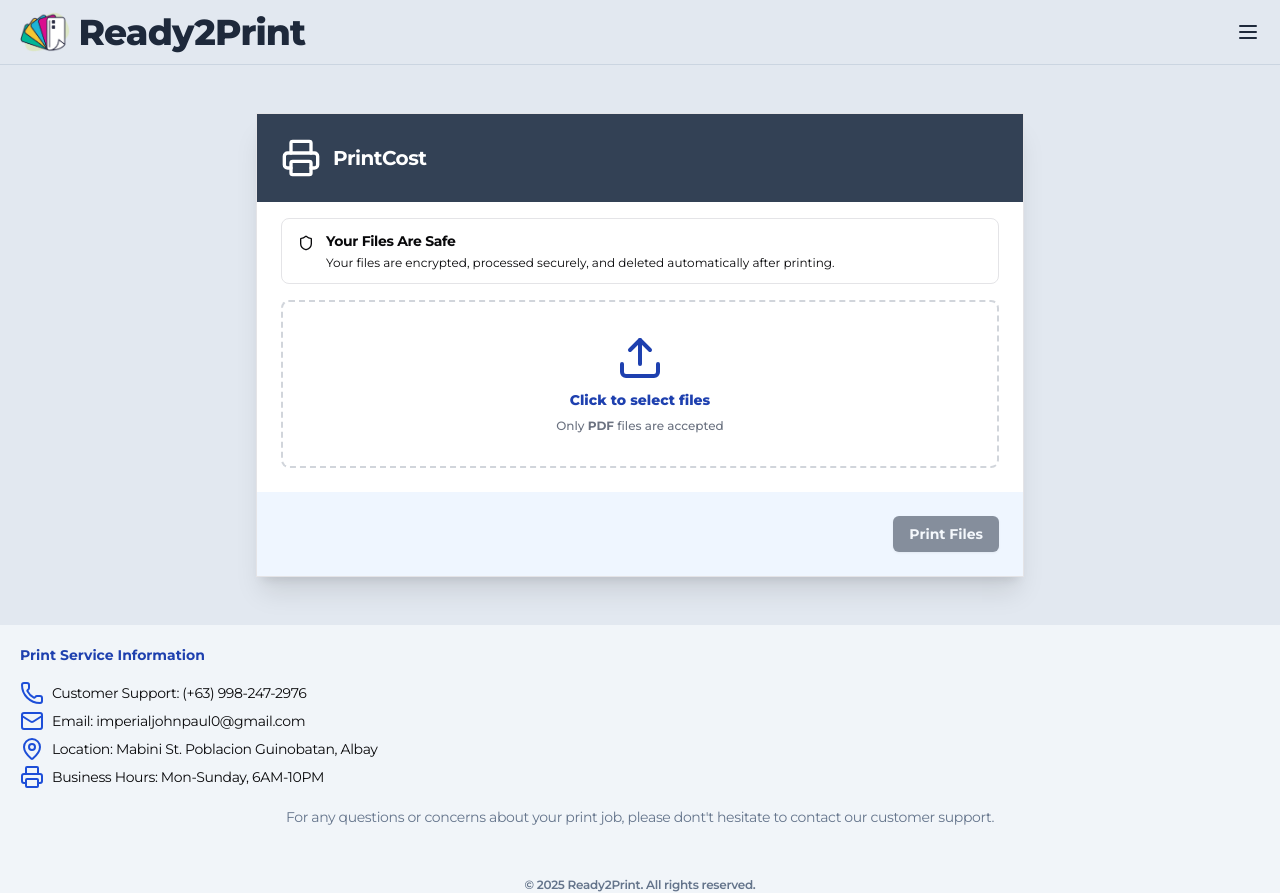
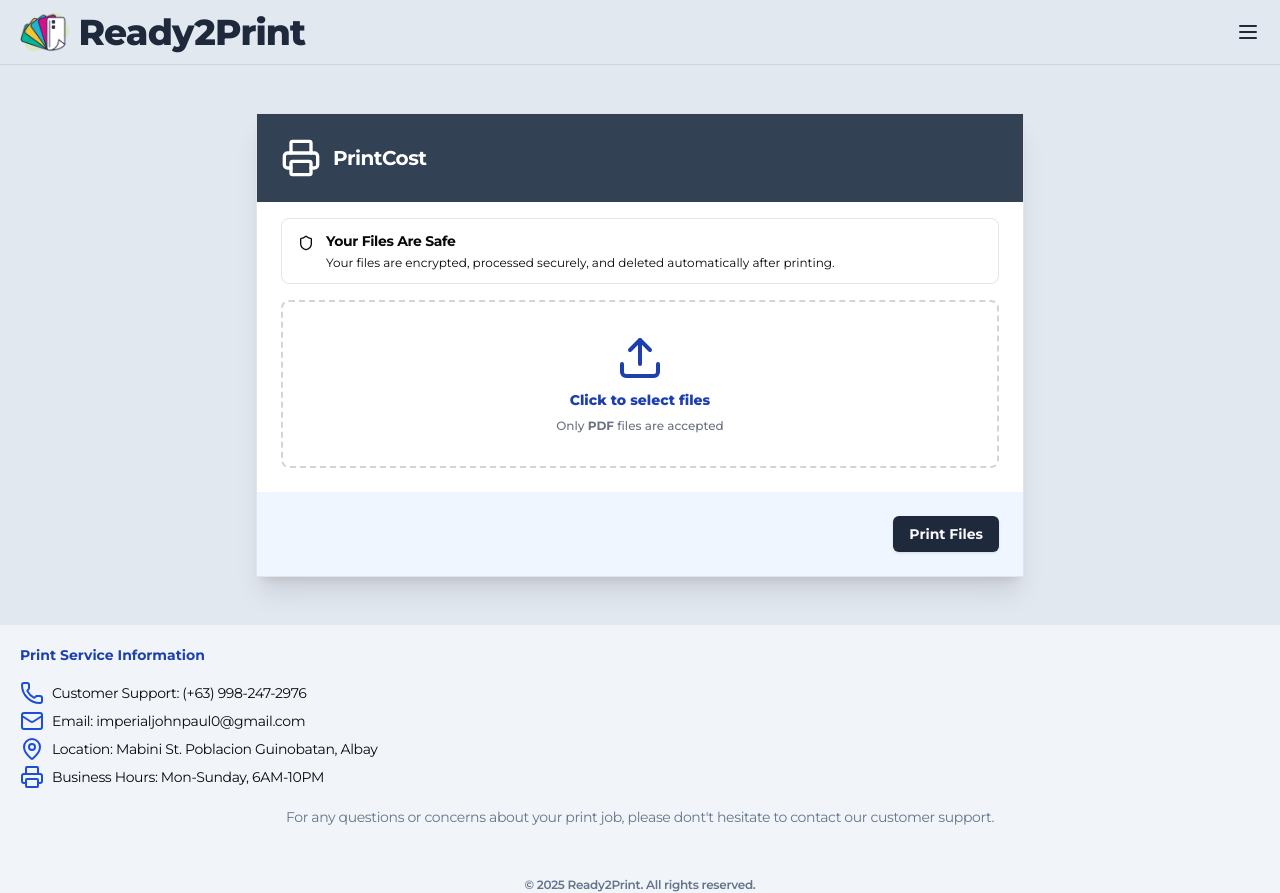
Before and after one commit to PaulJohn25/Ready2Print, a React (Vite) app in the folder client/: page / in a window 1280 px wide. Built offline with nearby package versions, Linux system fonts and the light colour scheme.

Commit message:
Disable button and input when analyzing file

```diff
--- a/client/src/pages/PrintCalculator/PrintingCalculator.tsx
+++ b/client/src/pages/PrintCalculator/PrintingCalculator.tsx
@@ -162,6 +162,7 @@
           </Alert>
           <div className="border-2 border-dashed rounded-lg p-8 text-center cursor-pointer transition-colors mt-4 border-gray-300 hover:border-blue-600 hover:bg-blue-50">
             <input
+              disabled={isAnalyzing}
               type="file"
               onChange={async (e) => await handleFileSelect(e)}
               accept=".pdf"
@@ -198,7 +199,7 @@
         <CardFooter className="flex items-end flex-col bg-blue-50 p-6 gap-4">
           <Button
             className="w-full sm:w-auto bg-slate-800 text-sm font-bold hover:bg-slate-700 font-montserrat"
-            disabled={files.length === 0}
+            disabled={files.length === 0 && isAnalyzing}
             onClick={() => navigate("/print-files")}
           >
             Print Files
```
